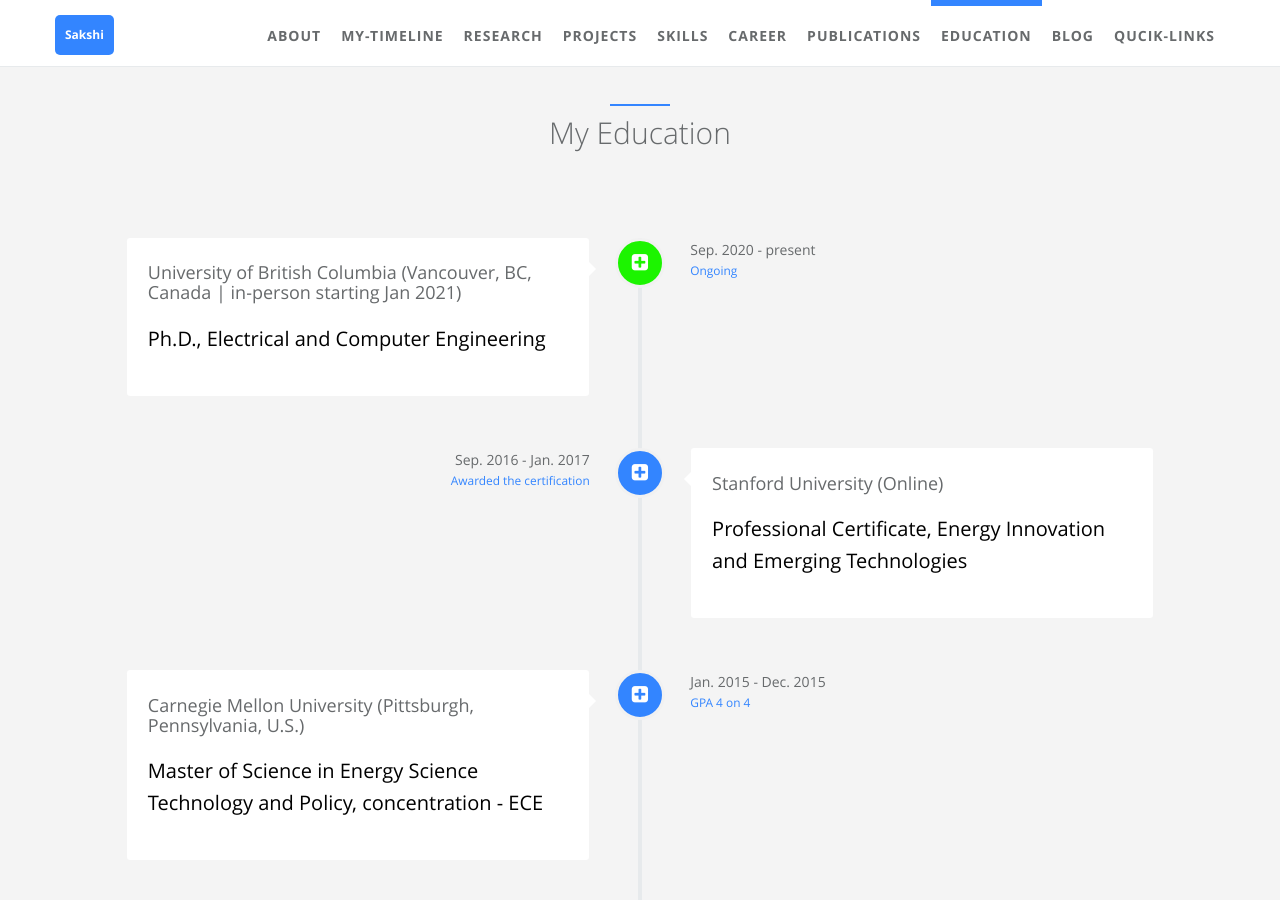
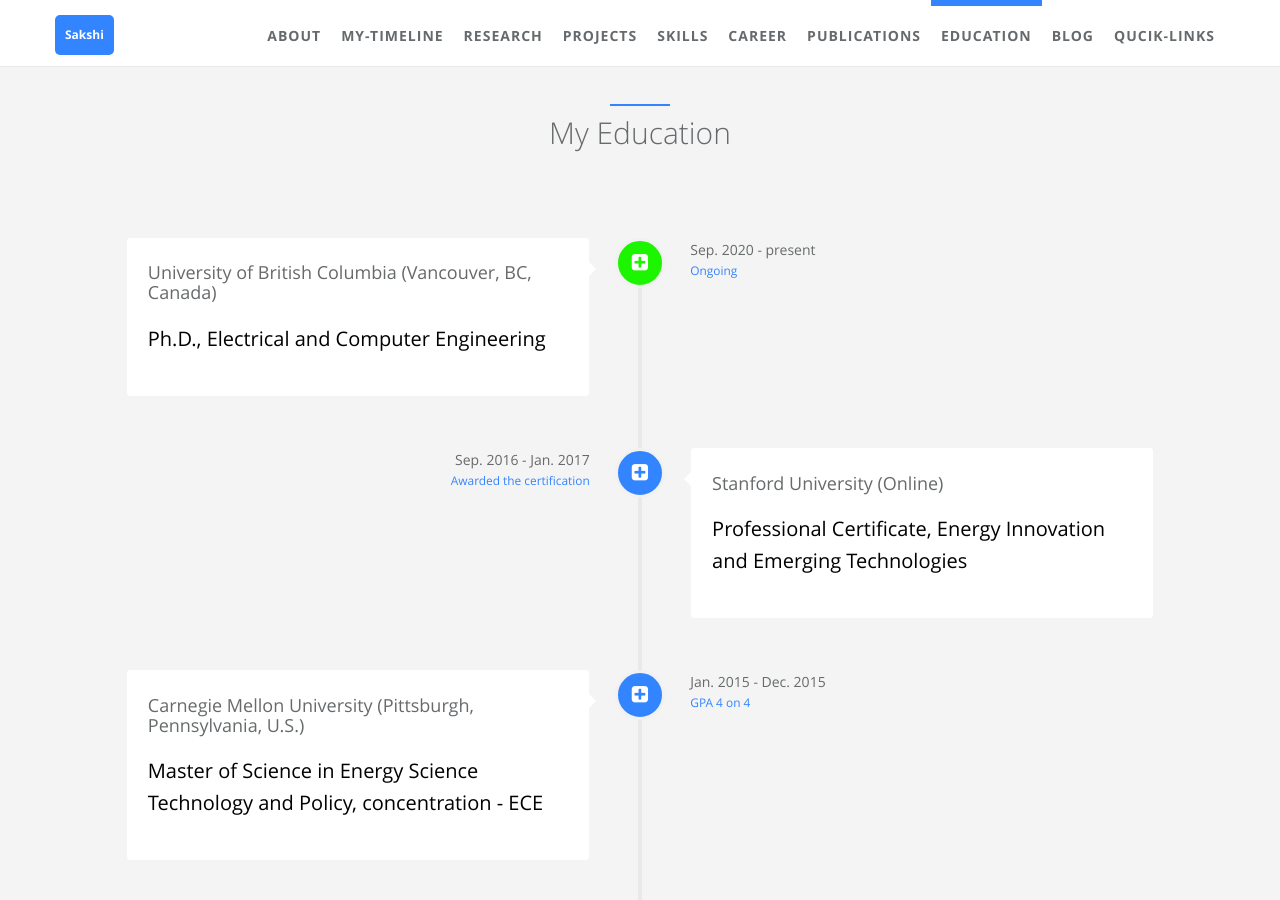
Before and after one commit to sakshi-mishra/sakshi-mishra.github.io, a Jekyll site: the page built from index.html, in a window 1280 px wide and 900 px high, scrolled down 12814 px. Built offline with Jekyll 4.4.1, drawn with Linux system fonts in a browser that asks for light colours.

Commit message:
Update education info

```diff
--- a/_data/index/educations.yml
+++ b/_data/index/educations.yml
@@ -1,7 +1,7 @@
 # educations section data
 # if you don't have language feature(language.yml is empty), ignore "i18n" items
 - name:
-    detail: University of British Columbia (Vancouver, BC, Canada | in-person starting Jan 2021)
+    detail: University of British Columbia (Vancouver, BC, Canada)
     i18n: company_a
   desc:
     detail: Ph.D., Electrical and Computer Engineering
```
